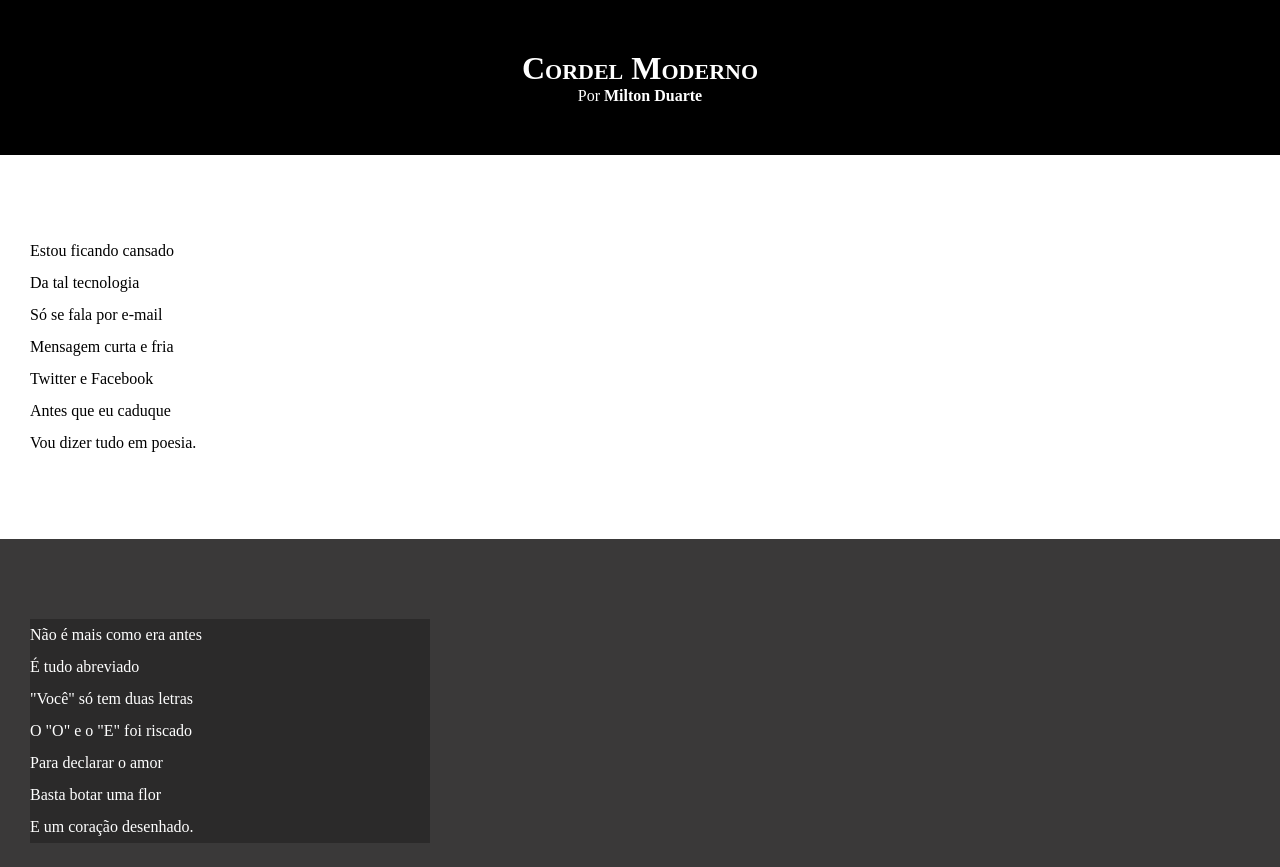
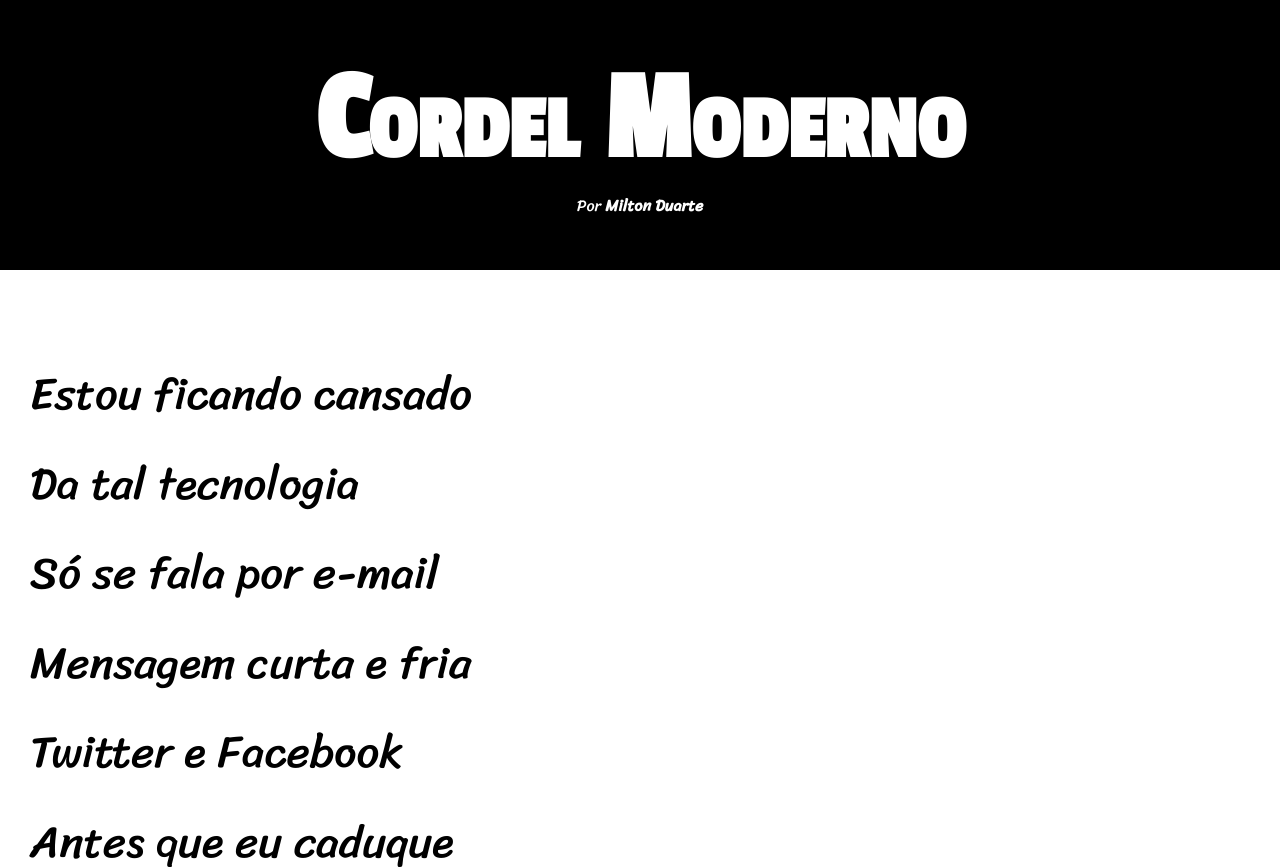
Before and after one commit to wellingtongarcia2005/html-css, a plain HTML site: page desafios/d012/index.html in a window 1280 px wide. Shown: the top 867 px of the page. Drawn offline with Linux system fonts and the light colour scheme.

Commit message:
Atualização de estilos

```diff
--- a/desafios/d012/estilo/style.css
+++ b/desafios/d012/estilo/style.css
@@ -1,4 +1,14 @@
 @charset "UTF-8";
+
+@import url('https://fonts.googleapis.com/css2? family= Passion+One & display=swap');
+
+@import url('https://fonts.googleapis.com/css2?family=Sriracha&display=swap');
+
+:root {
+    --fonte1: Verdana, Geneva, Tahoma, sans-serif;
+    --fonte2: 'Passion One', cursive;
+    --fonte3: 'Sriracha', cursive;
+}
 
 * {
     margin: 0px;
@@ -8,6 +18,7 @@
 html, body {
     min-height: 100vh;
     background-color: darkgray;
+    font-family: var(--fonte3);
 }
 
 header {
@@ -19,6 +30,8 @@ header {
 header > h1 {
     padding-top: 50px;
     font-variant: small-caps;
+    font-family: var(--fonte2);
+    font-size: 10vw;
 }
 
 header > p {
@@ -40,6 +53,8 @@ section {
     padding-bottom: 10vh;
     line-height: 2em;
     padding-left: 30px;
+    font-family: var(--fonte3);
+    font-size: 3.5vw;
 }
 
 section.normal {
@@ -53,7 +68,8 @@ section.imagem {
 }
 
 section.imagem > p {
-    width: 400px;
+    display: inline-block;
+    padding: 5px;
     background-color: rgba(0, 0, 0, 0.26);
 }
 
```
